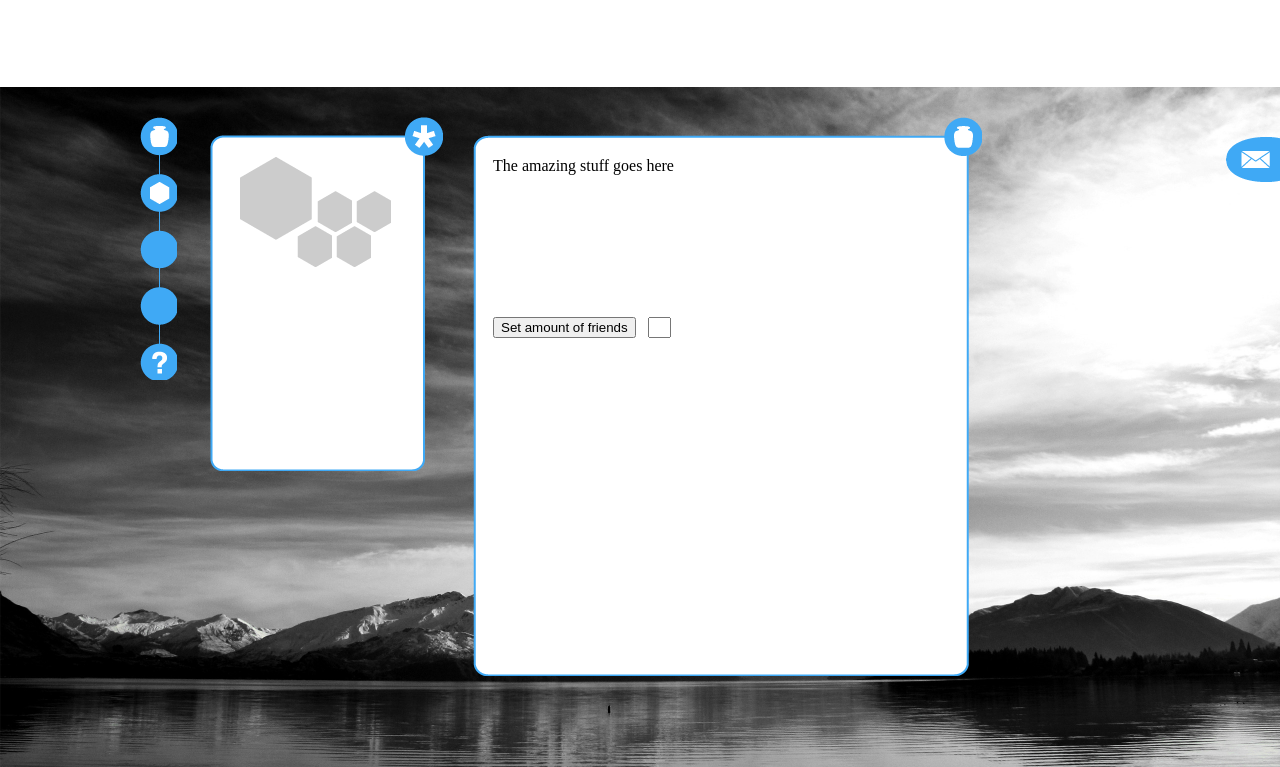
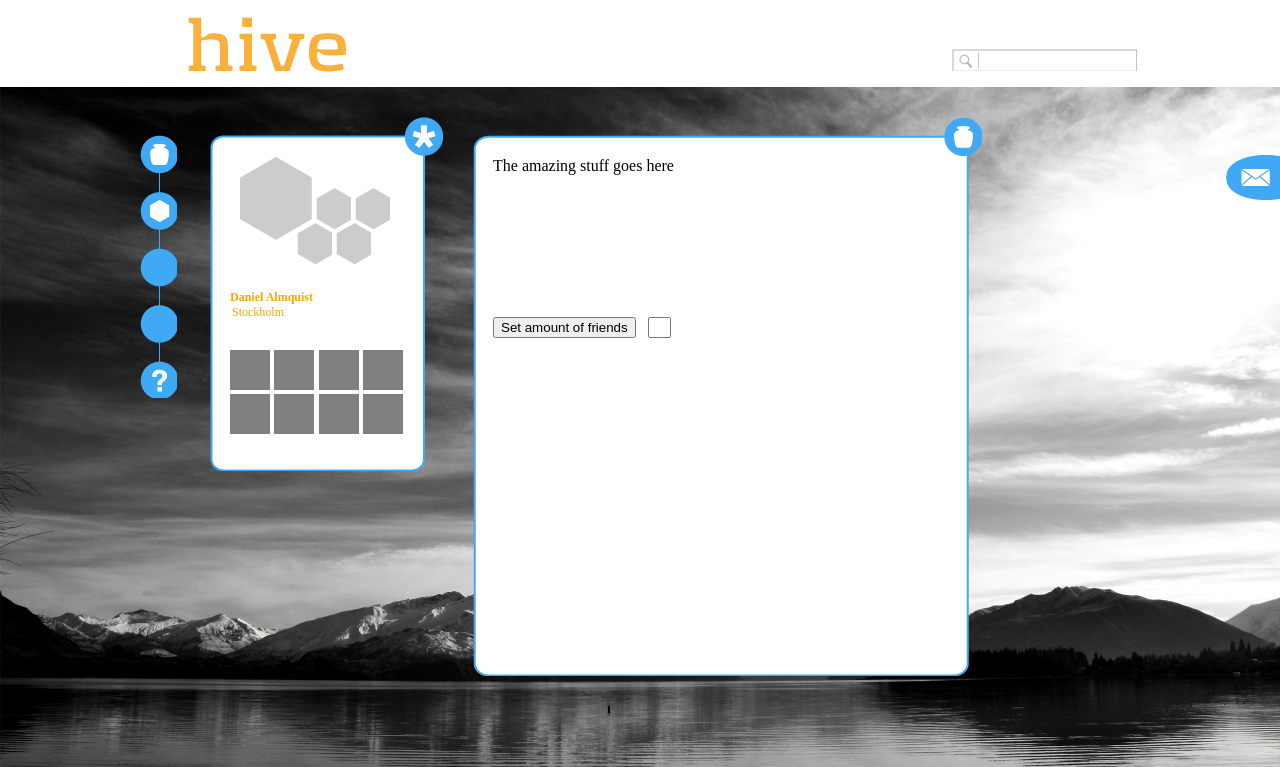
Before and after one commit to pulkitjaiswal/Hive-Creations-Inc., a plain HTML site: page index.html in a window 1280 px wide. Shown: the part 33-800 px from the top of the page. Drawn offline with Linux system fonts and the light colour scheme.

Commit message:
Added pulkits search bar, added profile name, added company "images" in profile, added the banner

```diff
--- a/css/main.css
+++ b/css/main.css
@@ -26,13 +26,24 @@ img {
 	width: 100%;
 	height: 120px;
 }
-#hiveLogo{
+#headerBanner{
+	background: url(../img/banner%20and%20logo.png) no-repeat center center;
 	float:left;
-	position:absolute;
+	width: 1024px;
+	height: 152px;
+	margin: 0 auto;
+	position: absolute;
+	overflow: visible;
 }
 #searchBarDiv{
-	float:right;
-	position:absolute;
+	float: right;
+	position: absolute;
+}
+#searchBar{
+	border: none;
+	width : 158px;
+	background: url(../img/search%20bar.png) no-repeat center center;
+	padding: 4px 4px 3px 30px;
 }
 #backgroundDiv{
 	background: url(../img/background.jpg) no-repeat center center;
@@ -52,6 +63,7 @@ img {
 
 }
 #mainWindowToolbar{
+	margin-top: 18px;
 	width:40px;
 	position: absolute;
 	left: 0px;
@@ -62,12 +74,18 @@ img {
 #profileBox{
 	width: 173px;
 	height: 294px;
-	-border-radius: 1em;
-	-border: solid #0066FF 1px;
 	position: absolute;
 	padding: 40px 40px 20px 20px;
 	background-image: url(../img/profile%20box/profile%20box%20USE%20THIS%20ONE.png);
 	background-repeat: no-repeat;
+}
+#profileNameDiv{
+	height: 40px;
+	position: absolute;
+	overflow: visible;
+	clear: both;
+	font-size: 12px;
+	color: orange;
 }
 #mainInnerWindow{
 	width: 449px;
@@ -77,8 +95,6 @@ img {
 	background-repeat: no-repeat;
 	padding: 40px 40px 20px 20px;
 	overflow: none;
-	-border-radius: 1em;
-	-border: solid #0066FF 1px;
 }
 #profileImage{
 	position: absolute;
@@ -126,6 +142,11 @@ img {
 	width: 35px;
 	height: 41px;
 }
+.profileCompanyImg{
+	position: absolute;
+	width: 40px;
+	height: 40px;
+}
 .boxCornerIcons{
 	position: absolute;
 	float: left;
--- a/index.html
+++ b/index.html
@@ -10,11 +10,10 @@
 
 <body>
 	<div id="headerDiv">
-		<div id="hiveLogo">
-        HIVE
+		<div id="headerBanner">
         </div>
         <div id="searchBarDiv">
-        	<input type="text" id="searchBar" value="search.." />
+        	<input type="text" id="searchBar"/>
       </div>
 	</div>
 	<div id="backgroundDiv">
@@ -24,6 +23,10 @@
 	        </div>
 	        <div id="profileBox">
    	            <img src="img/profile box/pic hexagon user.png" id="profileImage" />
+   	            <div id="profileNameDiv">
+	   	            <p id="profilaNameInDiv"></p>
+	   	            <p id="profileLocationInDiv"></p>
+	   	       	</div>
 	        </div>
 	        <div id="mainInnerWindow">
 	        	The amazing stuff goes here<br />
--- a/js/main.js
+++ b/js/main.js
@@ -1,4 +1,3 @@
-
 var wantedMarginsBetweenBoxes = 30;
 var amountOfFriends = 0;
 window.onresize = alignStuff;
@@ -9,7 +8,10 @@ function stuffOnLoad(){
 		alignStuff();
 		placeMenuBar();
 		profileImage(4);
-
+		profileName("Daniel Almquist", "Stockholm");
+		profileCompanyBoxes(8);
+		placeSearchDiv();
+		$("#headerBanner").css("top", $("#headerBanner").position().top-20);//temporary
 }
 
 //Aligns the different divs
@@ -19,18 +21,24 @@ function alignStuff(){
 	var mainWindowSideMargins = (windowWidth-mainWindowWidth)/2;
 	if(mainWindowSideMargins >= 0){
 		$("#mainWindow").css("margin", "0px " + mainWindowSideMargins + "px");
-		$("#hiveLogo").css("left", mainWindowSideMargins);
+		$("#headerBanner").css("left", mainWindowSideMargins);
 		$("#searchBarDiv").css("left", windowWidth-mainWindowSideMargins-$("#searchBarDiv").width());
 	}
 	else{
 		$("#mainWindow").css("margin", "0px 0px");
-		$("#hiveLogo").css("left", "0px");
+		$("#headerBanner").css("left", "0px");
 		$("#searchBarDiv").css("left", mainWindowWidth-$("#searchBarDiv").width());
 	}
 	$("#profileBox").css("left", $("#mainWindowToolbar").position().left+$("#mainWindowToolbar").width()+wantedMarginsBetweenBoxes);
 	$("#mainInnerWindow").css("left", $("#profileBox").position().left+$("#profileBox").outerWidth(true)+wantedMarginsBetweenBoxes);
 	setMessageIcon();
 	setBackground()
+}
+
+function placeSearchDiv(){
+	var searchBar = $("#searchBarDiv");
+	var header = $("#headerBanner");
+	searchBar.css("top", header.position().top + header.outerHeight(true) - 70);
 }
 
 function setBackground(){
@@ -86,7 +94,7 @@ function placeMenuBar(){
 	$("#transparentMenuBarDiv4").hover(
 	function(){
 		var buttonIcon = $('<img src="img/menu bar/menu bar functions/help_bubble_with_text.png" id="menubarHelpButtonIcon" class="menubarButtonIcon"/>').appendTo("#mainWindowToolbar");
-		buttonIcon.css({"left" : $("#transparentMenuBarDiv4").position().left+$("#transparentMenuBarDiv4").width()+"px", "top" : $("#transparentMenuBarDiv4").position().top+$("#transparentMenuBarDiv4").height()/4+"px"});
+		buttonIcon.css({"left" : $("#transparentMenuBarDiv4").position().left+$("#transparentMenuBarDiv4").width()+"px","top" : $("#transparentMenuBarDiv4").position().top+$("#transparentMenuBarDiv4").height()/4+"px"});
 	},
 	function(){
 		$('#menubarHelpButtonIcon').remove();
@@ -102,19 +110,38 @@ function profileImage(friends){
 	for(var i = 0; i < amountOfFriends; i++){
 		var friendImg = $('<img src="img/profile box/pic hexagon friends.png" class="friendProfileImg"/>').appendTo("#profileBox");
 		friendImg.attr("id", "friendProfileImg"+i);
-		var left = profileImg.position().left+profileImg.width()-friendImg.width()/2+2+friendImg.width()*i+(i%2)*4-Math.floor(i/2)*(friendImg.width()+15);
-		var top = profileImg.position().top+profileImg.height()-friendImg.height()/3-Math.floor(i/2)*(friendImg.height()-6);
-		friendImg.css({"left" : left+"px", "top" : top+"px"});
-		}
+		var startPosLeft = profileImg.position().left+profileImg.width()-friendImg.width()/2+2;
+		var startPosTop = profileImg.position().top+profileImg.height()-friendImg.height()/2+3;
+		friendImg.css({"left" : startPosLeft + friendImg.width()*i+(i%2)*4-Math.floor(i/2)*(friendImg.width()+16),
+			"top" : startPosTop - Math.floor(i/2)*(friendImg.height()-6)});
+	}
 }
 
-//Sets the new amount of friends
+function profileName(name, location){
+	var nameBox = $("#profileNameDiv");
+	var profileImg = $("#profileImage");
+	nameBox.css({"top": profileImg.position().top + profileImg.outerHeight(true) + 50, "width" : $("#profileBox").width()});
+	$("#profilaNameInDiv").append(name).show().css("font-weight", "bold");
+	$("#profileLocationInDiv").append(location).show().css({"position" : "absolute", "left" : "+=2"})
+}
+
+//Sets the new amount of friends, shall later take amount of friends as in argument
 function setNewFriends(){
 	for(var i = 0; i < amountOfFriends; i++){
 		$("#friendProfileImg"+i).remove();
 	}
 	var newAmountOfFriends = $("#setFriends").val();
 	profileImage(newAmountOfFriends);
+}
+
+function profileCompanyBoxes(amount){ //How to get the images?
+	var startTopPos = $("#profileNameDiv").position().top + $("#profileNameDiv").outerHeight(true)+20;
+	var startLeftPos = $("#profileNameDiv").position().left;
+	for(var i = 0; i < amount; i++){
+		var div = $("<div class='profileCompanyImg'></div>").appendTo("#profileBox");
+		div.attr("id", "profileCompanyImgDiv"+i);
+		div.css({"left" : startLeftPos + (i%4)*($(".profileCompanyImg").width()+4+1/3) , "top" : startTopPos + Math.floor(i/4)*($(".profileCompanyImg").height()+4+1/3), "background" : "gray"});
+	}
 }
 
 function setMessageIcon(){
@@ -147,6 +174,7 @@ function toogleMessageBoxIsMoving(){
 	messageBoxIsMoving = !messageBoxIsMoving;
 }
 
+//For detecting where the mouse is
 $(document).ready(function() {
     $('div').hover(function() {
         var isOverId = (this.id);
```
Also changed, not shown: img/banner and logo.png (added).
